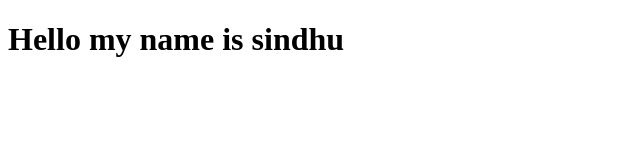
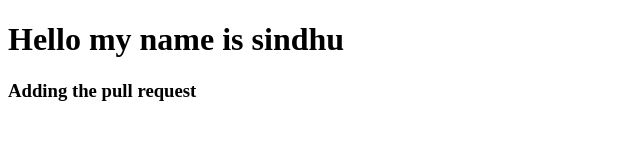
Before and after one commit to SindhuGangi/git-new-demo, a plain HTML site: page index.html in a window 1280 px wide. Shown: the whole page, without its empty margins (0-640 px from the left). Drawn offline with Linux system fonts and the light colour scheme.

Commit message:
Adding new Segment

```diff
--- a/index.html
+++ b/index.html
@@ -7,5 +7,6 @@
 </head>
 <body>
     <h1>Hello my name is sindhu</h1>
+    <h3 class="add">Adding the pull request</h3>
 </body>
 </html>
```
Also changed, not shown: openinggitfromlocaltoglobal.txt.
